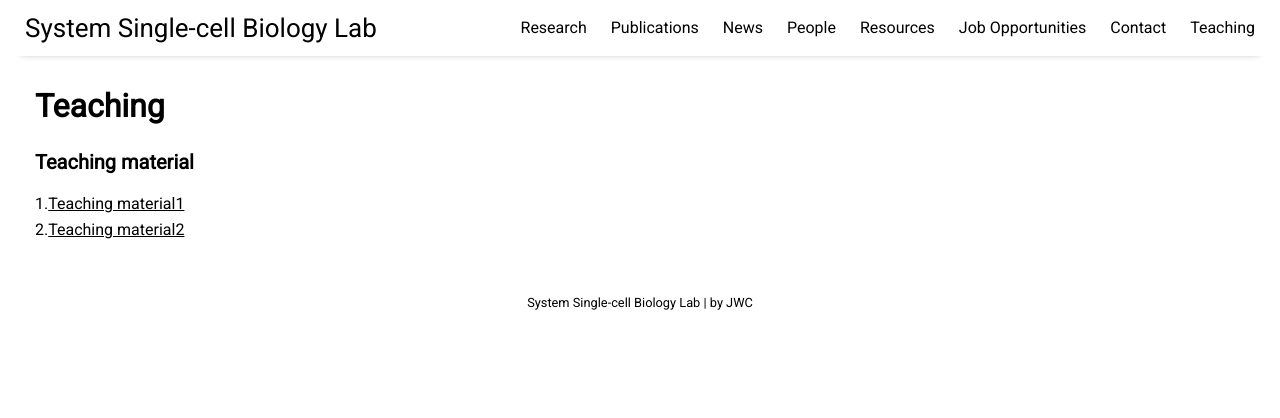
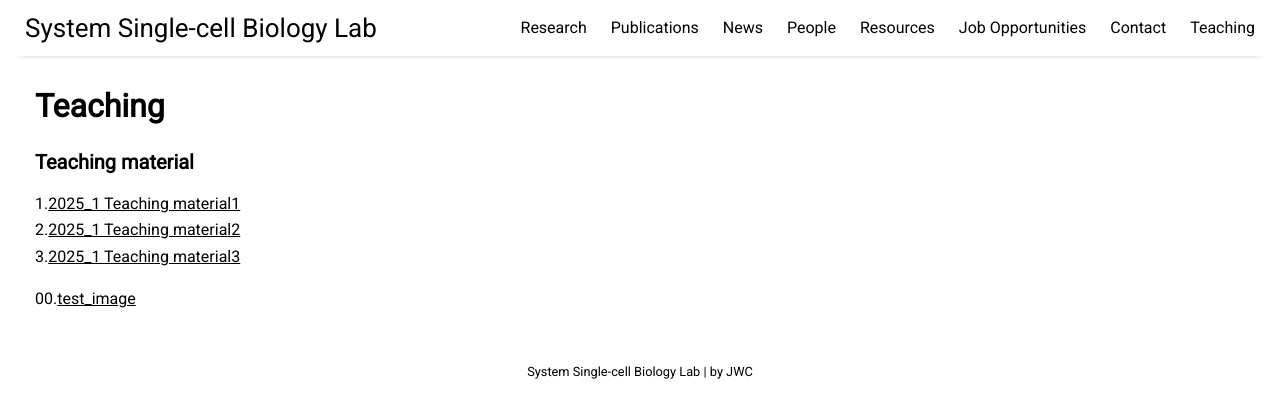
Before and after one commit to jaewon-cho/jaewon-cho.github.io, a Jekyll site: the page built from pages/teaching.md, in a window 1280 px wide. Shown: the top 418 px of the page. Built offline with Jekyll 4.4.1, drawn with Linux system fonts in a browser that asks for light colours; nearby versions of some CDN libraries.

Commit message:
Update teaching.md

```diff
--- a/pages/teaching.md
+++ b/pages/teaching.md
@@ -6,5 +6,8 @@ permalink: /teaching
 
 ### Teaching material
 
-1.[Teaching material1](https://raw.githubusercontent.com/jaewon-cho/jaewon-cho.github.io/main/assets/img/job.png)<br/>
-2.[Teaching material2](https://github.com/jaewon-cho/jaewon-cho.github.io/raw/refs/heads/main/assets/teaching/jaewon_covid_lecture.pptx)<br/>
+1.[2025_1 Teaching material1](https://github.com/jaewon-cho/jaewon-cho.github.io/raw/refs/heads/main/assets/teaching/1_bulk_rna_seq_lecture.pdf)<br/>
+2.[2025_1 Teaching material2](https://github.com/jaewon-cho/jaewon-cho.github.io/raw/refs/heads/main/assets/teaching/2_scRNA_lecture.pdf)<br/>
+3.[2025_1 Teaching material3](https://github.com/jaewon-cho/jaewon-cho.github.io/raw/refs/heads/main/assets/teaching/3_scRNA_coding_lecture)<br/>
+
+00.[test_image](https://raw.githubusercontent.com/jaewon-cho/jaewon-cho.github.io/main/assets/img/job.png)<br/>
```
